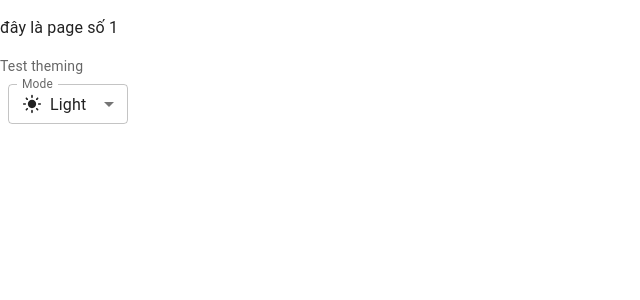
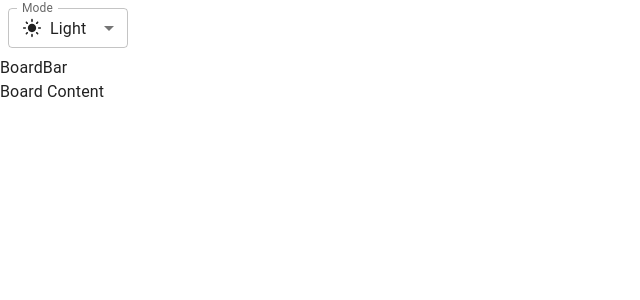
Before and after one commit to cuongkimnguyen/trello-web, a React (Vite) app: page / in a window 1280 px wide. Shown: the top 300 px of the page, without its empty margins (0-640 px from the left). Built offline with nearby package versions, Linux system fonts and the light colour scheme.

Commit message:
define web structure

```diff
--- a/src/App.tsx
+++ b/src/App.tsx
@@ -1,66 +1,11 @@
 /* eslint-disable @typescript-eslint/no-explicit-any */
-import {
-  Box,
-  FormControl,
-  InputLabel,
-  MenuItem,
-  Select,
-  Typography,
-  useColorScheme
-} from '@mui/material'
-import LightModeIcon from '@mui/icons-material/LightMode'
-import DarkModeIcon from '@mui/icons-material/DarkMode'
-import SettingsSystemDaydreamIcon from '@mui/icons-material/SettingsSystemDaydream'
 
-const ModeSystem = () => {
-  const { mode, setMode } = useColorScheme()
-  const handleChange = (event: any) => {
-    setMode(event.target.value)
-  }
-
-  return (
-    <FormControl sx={{ m: 1, minWidth: 120 }} size='small'>
-      <InputLabel id='label-select-dark-light-mode'>Mode</InputLabel>
-      <Select
-        labelId='label-select-dark-light-mode'
-        id='select-dark-light-mode'
-        value={mode}
-        label='Mode'
-        onChange={handleChange}
-      >
-        <MenuItem value={'light'}>
-          <Box sx={{ display: 'flex', alignItems: 'center', gap: '8px' }}>
-            <LightModeIcon fontSize='small' />
-            Light
-          </Box>
-        </MenuItem>
-        <MenuItem value={'system'}>
-          <Box sx={{ display: 'flex', alignItems: 'center', gap: 1 }}>
-            <SettingsSystemDaydreamIcon fontSize='small' />
-            System
-          </Box>
-        </MenuItem>
-        <MenuItem value={'dark'}>
-          <Box sx={{ display: 'flex', alignItems: 'center', gap: 1 }}>
-            <DarkModeIcon fontSize='small' />
-            Dark
-          </Box>
-        </MenuItem>
-      </Select>
-    </FormControl>
-  )
-}
+import Board from './pages/Boards/_id'
 
 function App() {
   return (
     <>
-      <div>
-        <p>đây là page số 1</p>
-      </div>
-      <Typography variant='body2' color='text.secondary'>
-        Test theming
-      </Typography>
-      <ModeSystem />
+      <Board />
     </>
   )
 }
--- /dev/null
+++ b/src/components/AppBar/index.tsx
@@ -0,0 +1,12 @@
+import { Box } from '@mui/material'
+import ModeSelect from '../ModeSelect'
+
+export default function AppBar() {
+  return (
+    <>
+      <Box>
+        <ModeSelect />
+      </Box>
+    </>
+  )
+}
--- /dev/null
+++ b/src/components/ModeSelect/index.tsx
@@ -0,0 +1,53 @@
+/* eslint-disable @typescript-eslint/no-explicit-any */
+import {
+  Box,
+  FormControl,
+  InputLabel,
+  MenuItem,
+  Select,
+  useColorScheme
+} from '@mui/material'
+import LightModeIcon from '@mui/icons-material/LightMode'
+import DarkModeIcon from '@mui/icons-material/DarkMode'
+import SettingsSystemDaydreamIcon from '@mui/icons-material/SettingsSystemDaydream'
+
+export interface IAppProps {}
+
+export default function ModeSystem() {
+  const { mode, setMode } = useColorScheme()
+  const handleChange = (event: any) => {
+    setMode(event.target.value)
+  }
+
+  return (
+    <FormControl sx={{ m: 1, minWidth: 120 }} size='small'>
+      <InputLabel id='label-select-dark-light-mode'>Mode</InputLabel>
+      <Select
+        labelId='label-select-dark-light-mode'
+        id='select-dark-light-mode'
+        value={mode}
+        label='Mode'
+        onChange={handleChange}
+      >
+        <MenuItem value={'light'}>
+          <Box sx={{ display: 'flex', alignItems: 'center', gap: 1 }}>
+            <LightModeIcon fontSize='small' />
+            Light
+          </Box>
+        </MenuItem>
+        <MenuItem value={'system'}>
+          <Box sx={{ display: 'flex', alignItems: 'center', gap: 1 }}>
+            <SettingsSystemDaydreamIcon fontSize='small' />
+            System
+          </Box>
+        </MenuItem>
+        <MenuItem value={'dark'}>
+          <Box sx={{ display: 'flex', alignItems: 'center', gap: 1 }}>
+            <DarkModeIcon fontSize='small' />
+            Dark
+          </Box>
+        </MenuItem>
+      </Select>
+    </FormControl>
+  )
+}
--- /dev/null
+++ b/src/pages/Auth/index.tsx
@@ -0,0 +1 @@
+//Handle authent
--- /dev/null
+++ b/src/pages/Boards/BoardBar/index.tsx
@@ -0,0 +1,11 @@
+import { Box } from '@mui/material'
+
+export interface IAppProps {}
+
+export default function BoardBar() {
+  return (
+    <>
+      <Box>BoardBar</Box>
+    </>
+  )
+}
--- /dev/null
+++ b/src/pages/Boards/BoardContent/index.tsx
@@ -0,0 +1,10 @@
+import { Box } from '@mui/material'
+export interface IAppProps {}
+
+export default function BoardContent() {
+  return (
+    <>
+      <Box>Board Content</Box>
+    </>
+  )
+}
--- /dev/null
+++ b/src/pages/Boards/_id.tsx
@@ -0,0 +1,16 @@
+import { Container } from '@mui/material'
+import AppBar from '../../components/AppBar'
+import BoardBar from './BoardBar'
+import BoardContent from './BoardContent'
+
+export interface IAppProps {}
+
+export default function Board() {
+  return (
+    <Container disableGutters maxWidth={false} sx={{ height: '100vh' }}>
+      <AppBar />
+      <BoardBar />
+      <BoardContent />
+    </Container>
+  )
+}
--- /dev/null
+++ b/src/redux/store.ts
@@ -0,0 +1 @@
+//React state management tool
--- a/src/theme.tsx
+++ b/src/theme.tsx
@@ -2,7 +2,8 @@ import { cyan, deepOrange, orange, teal } from '@mui/material/colors'
 import { experimental_extendTheme as extendTheme } from '@mui/material/styles'
 
 // A custom theme for this app
-const theme = extendTheme({
+const theme = extendTheme(
+  {
     colorSchemes: {
       light: {
         palette: {
@@ -17,6 +18,13 @@ const theme = extendTheme({
         }
       }
     }
-})
+  },
+  {
+    customSchemes: {
+      appBarHeight: '48px',
+      boardBarHeight: '58px'
+    }
+  }
+)
 
 export default theme
--- /dev/null
+++ b/src/utils/constants.ts
@@ -0,0 +1 @@
+//constant
--- /dev/null
+++ b/src/utils/sorts.ts
@@ -0,0 +1 @@
+//sort
```
Also changed, not shown: src/pages/Boards/index.tsx (added). Lines whose indentation alone changed are shown as unchanged.
